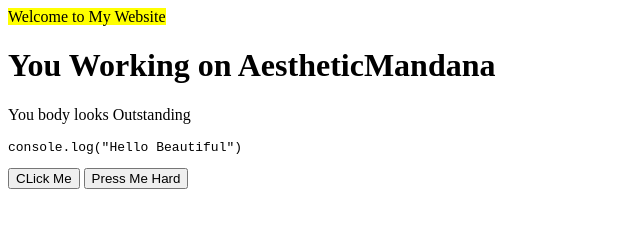
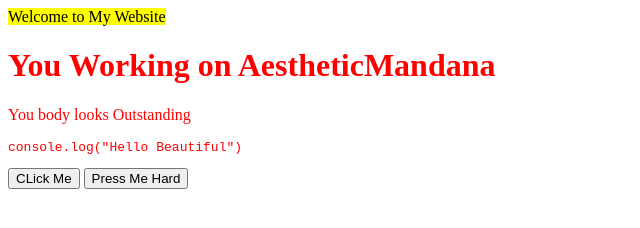
Before and after one commit to sagargusain777/Webdevelopment, a plain HTML site: page Javascript/DocumentObjectModel/02_EventListeners.html in a window 1280 px wide. Both pictures are taken after a click on the button "Press Me Hard". Shown: the whole page, without its empty margins (0-640 px from the left). Drawn offline with Linux system fonts and the light colour scheme.

Commit message:
addEventListener

```diff
--- a/Javascript/DocumentObjectModel/02_EventListeners.html
+++ b/Javascript/DocumentObjectModel/02_EventListeners.html
@@ -9,7 +9,7 @@
 </head>
 <body>
     <nav class="block"><mark>Welcome to My Website</mark></nav>
-    <div class="block">
+    <div class="final">
         <h1> You Working on Aesthetic<span  id ="username">Mandana</span></h1>
         <p class="block"> You body looks Outstanding</p>
         <pre><code>console.log("Hello Beautiful")</code></pre>
@@ -28,10 +28,29 @@
         }
 
         const ele = document.getElementById("clickButton");
-        ele.onclick = function(){
-            console.log("Hey I am Clicked");
+        // ele.onclick = function(){
+        //     console.log("Hey I am Clicked");
+        // }
+
+
+        //Most PrefferedWay
+        ele.addEventListener('click',function(){
+            console.log("Hey i am hero")
+        })
+
+    </script>
+    <!-- <script>
+        ele.onclick=()=>{
+            console.log("hacked")
         }
+    </script> -->
 
+    <script>
+        const element =document.querySelector(".final")
+
+        ele.addEventListener('click',function(){
+            element.style.color="red";
+        })
     </script>
 
 </body>
```
